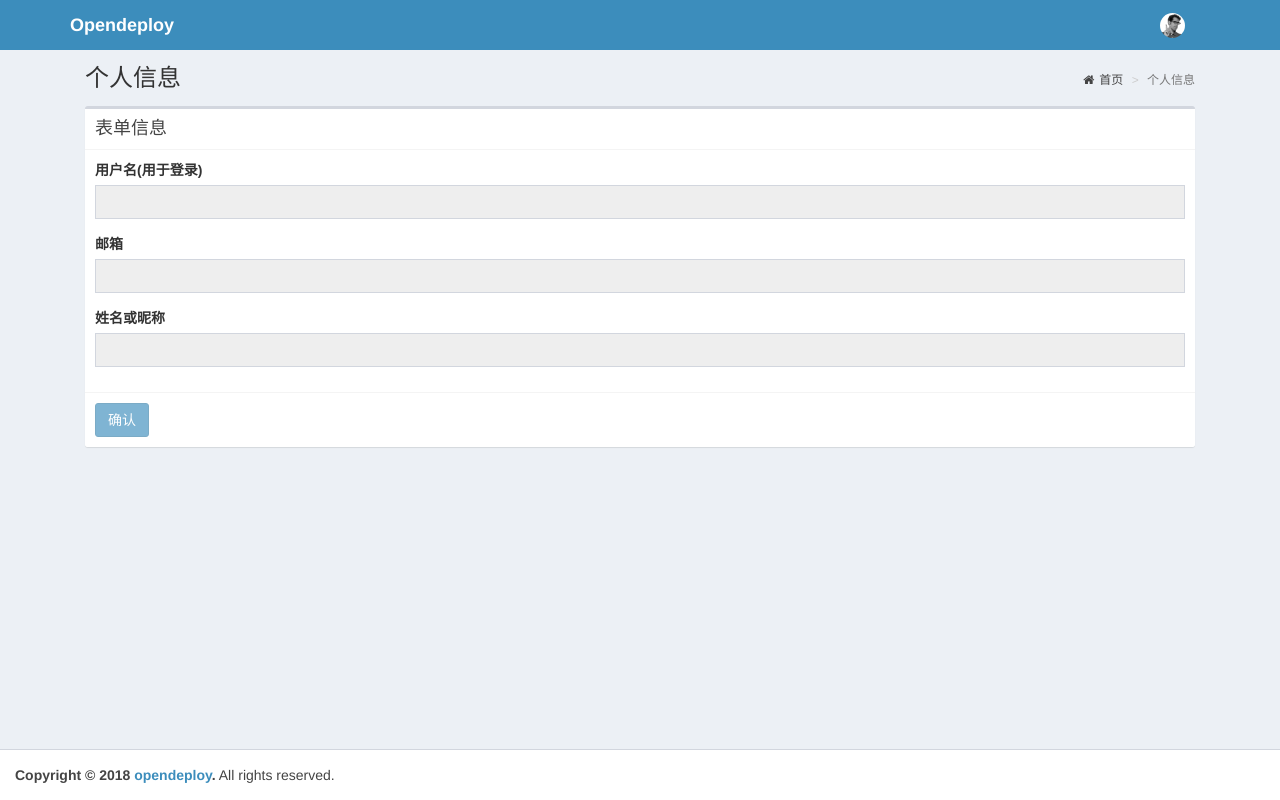
After one commit to ninjacn/opendeploy, a Django app: template templates/accounts/profile.html in a window 1280 px wide. The commit adds this page. Run offline with Django 3.2, Linux system fonts and the light colour scheme; the template is opened without the code that fills it, so the values that code supplies are empty; parts of the project's set-up code (start-up, migrations or seed data) failed here and were passed over; some libraries are stand-ins or nearby versions.

Commit message:
个人信息

```diff
--- a/accounts/forms.py
+++ b/accounts/forms.py
@@ -101,5 +101,5 @@ class ForgetPasswordResetForm(forms.Form):
 
 class ChangeProfileForm(forms.Form):
     email = forms.EmailField()
-    mobile = forms.CharField(required=False, min_length=11, max_length=11)
-    dingding = forms.CharField(required=False)
+    # mobile = forms.CharField(required=False, min_length=11, max_length=11)
+    # dingding = forms.CharField(required=False)
--- a/templates/accounts/change_password.html
+++ b/templates/accounts/change_password.html
@@ -2,6 +2,7 @@
 
 {% block content-header %}
 <h1>
+    修改密码
     <small></small>
 </h1>
 <ol class="breadcrumb">
@@ -13,7 +14,7 @@
 {% block content %}
 <div class="box box-default">
     <div class="box-header with-border">
-        <h3 class="box-title">修改密码</h3>
+        <h3 class="box-title">表单信息</h3>
     </div>
 
     <form action="{% url 'accounts:change_password' %}" method="post">
--- /dev/null
+++ b/templates/accounts/profile.html
@@ -0,0 +1,56 @@
+{% extends 'base_front.html' %}
+
+{% block content-header %}
+<h1>
+    个人信息
+    <small></small>
+</h1>
+<ol class="breadcrumb">
+    <li><a href="/"><i class="fa fa-home"></i>首页</a></li>
+    <li class="active">个人信息</li>
+</ol>
+{% endblock %}
+
+{% block content %}
+<div class="box box-default">
+    <div class="box-header with-border">
+        <h3 class="box-title">表单信息</h3>
+    </div>
+
+    <form action="{% url 'accounts:profile' %}" method="post">
+        {% csrf_token %}
+          <div class="box-body">
+
+                <div class="form-group">
+                    <label>用户名(用于登录)</label>
+                    <input type="text" readonly name="username" class="form-control" placeholder="" value="{{ user.username }}" >
+                    <span class="help-block"></span>
+                </div>
+
+                <div class="form-group">
+                    <label>邮箱</label>
+                    <input type="email" readonly name="email" class="form-control" placeholder="" value="{{ user.email }}" >
+                    <span class="help-block"></span>
+                </div>
+
+                <div class="form-group">
+                    <label>姓名或昵称</label>
+                    <input type="text" readonly name="first_name" class="form-control" placeholder="" value="{{ user.first_name }}" >
+                    <span class="help-block"></span>
+                </div>
+
+          </div>
+          <!-- /.box-body -->
+
+          <div class="box-footer">
+            <button type="button" class="btn btn-primary disabled">确认</button>
+          </div>
+    </form>
+</div>
+<!-- /.box -->
+{% endblock %}
+
+{% block script %}
+<script>
+</script>
+{% endblock %}
```
Also changed, not shown: accounts/views.py (+11 -4 lines).
